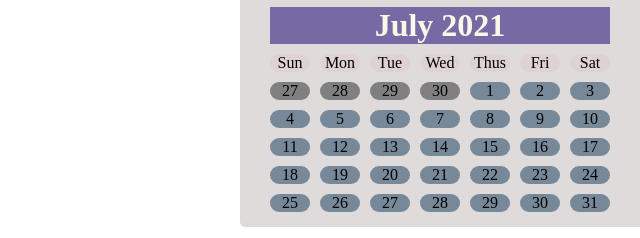
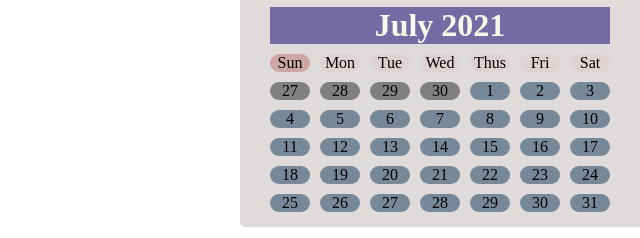
Before and after one commit to mustafizhstu/milestone2-module3, a plain HTML site: page loginform.html in a window 1280 px wide. In both pictures the pointer is over the element 290 px from the left and 434 px from the top of the page. Shown: the part 372-610 px from the top of the page, 0-640 px from the left. Drawn offline with Linux system fonts and the light colour scheme.

Commit message:
two part added

```diff
--- a/loginform.html
+++ b/loginform.html
@@ -117,6 +117,12 @@
         justify-content: center;
         align-items: center;
         border-radius: 10px;
+        transition: background-color 1s linear;
+
+      }
+      .date:hover{
+        background-color: rgba(197, 135, 135, 0.623);
+
       }
       .other-month {
         background-color: gray;
```
